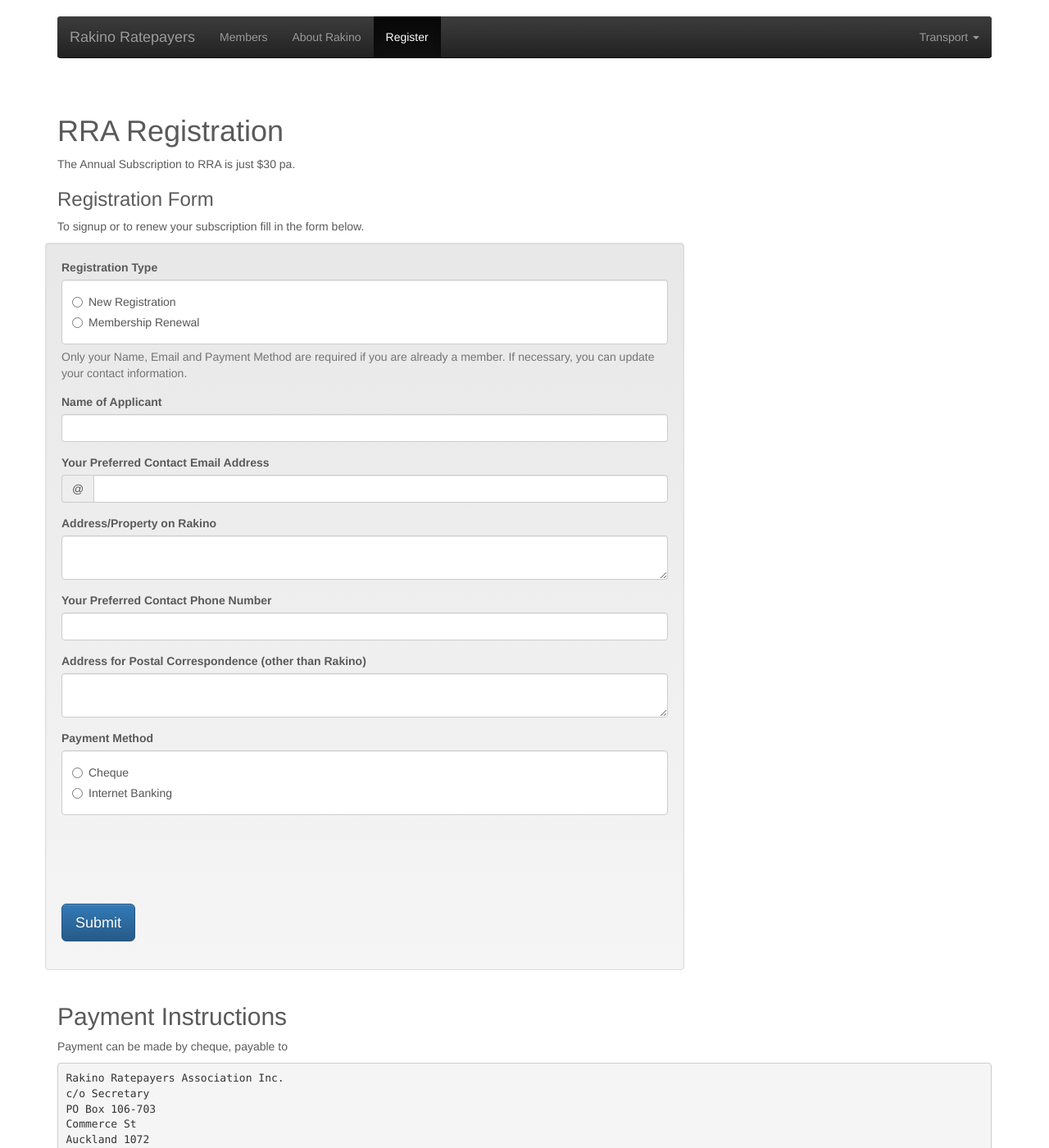
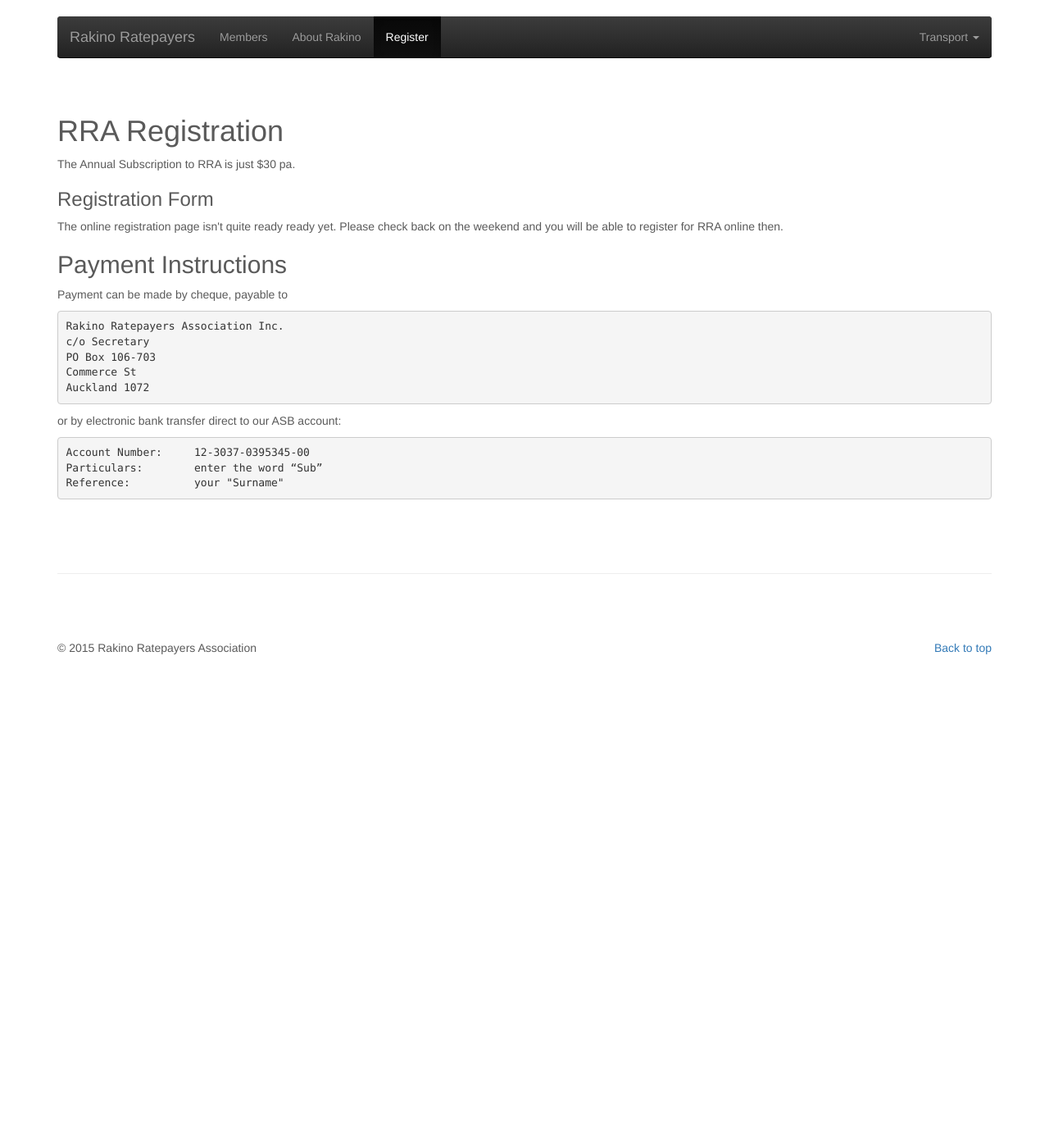
Before and after one commit to rakinoratepayers/rakinoratepayers.github.io, a Jekyll site: the page built from register.html, in a window 1280 px wide and 1400 px high. Shown: the whole window at 82% size. Built offline with Jekyll 4.4.1, drawn with Linux system fonts in a browser that asks for light colours; nearby versions of some CDN libraries; Markdown is read by kramdown in place of the engine named in the settings.

Commit message:
disable registration

```diff
--- a/register.html
+++ b/register.html
@@ -16,6 +16,8 @@
 
 
 <h3>Registration Form</h3>
+<p>The online registration page isn't quite ready ready yet. Please check back on the weekend and you will be able to register for RRA online then.</p>
+<!--
 <p>To signup or to renew your subscription fill in the form below.</p>
 <div class="row">
     <div class="col-md-8 well">
@@ -98,8 +100,9 @@
             <p><strong>Error!</strong> Sorry, there was a problem sending your registration. Please try again.</p>
         </div>
     </div>
+
 </div>
-
+    -->
 
 
 
```
